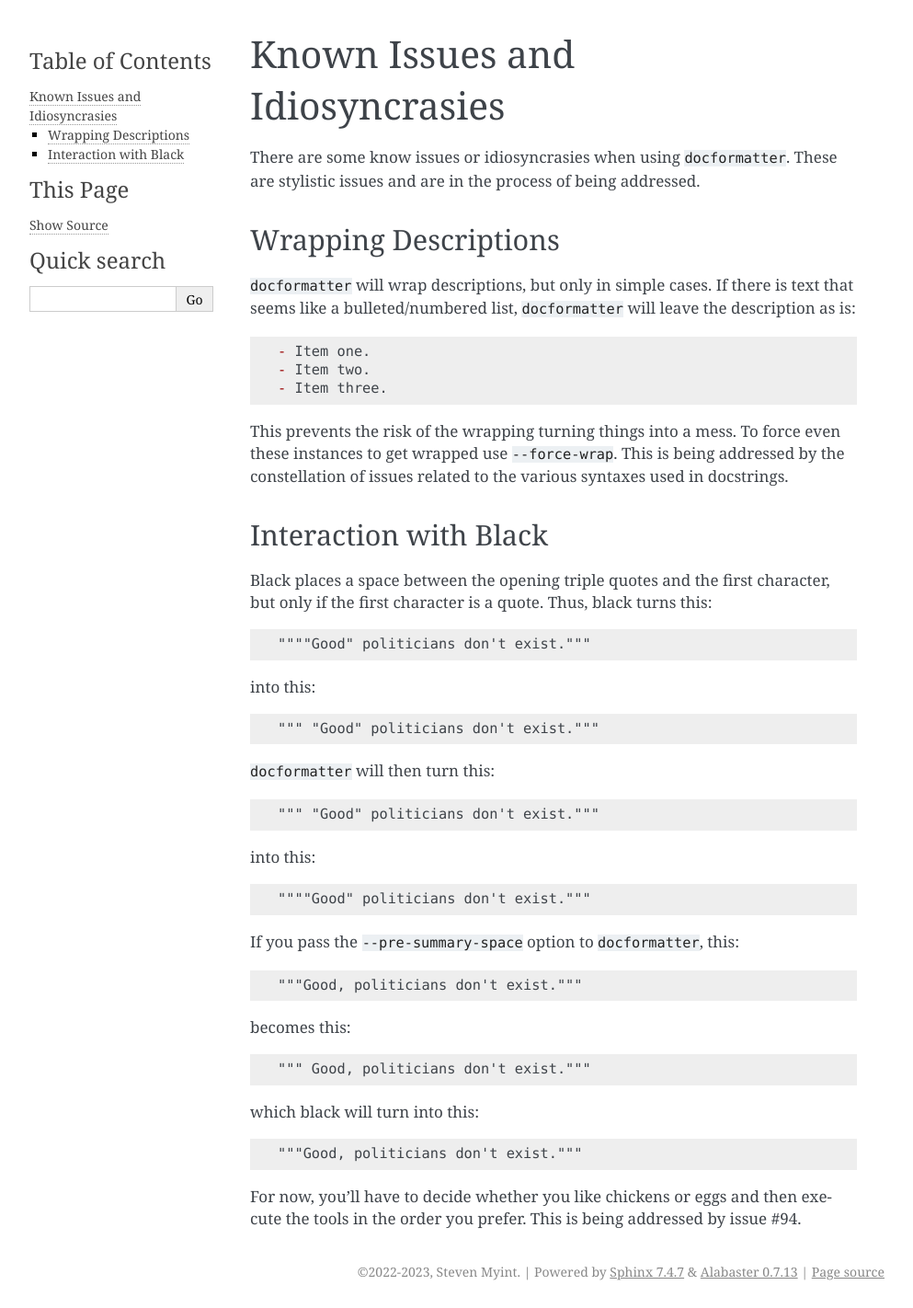
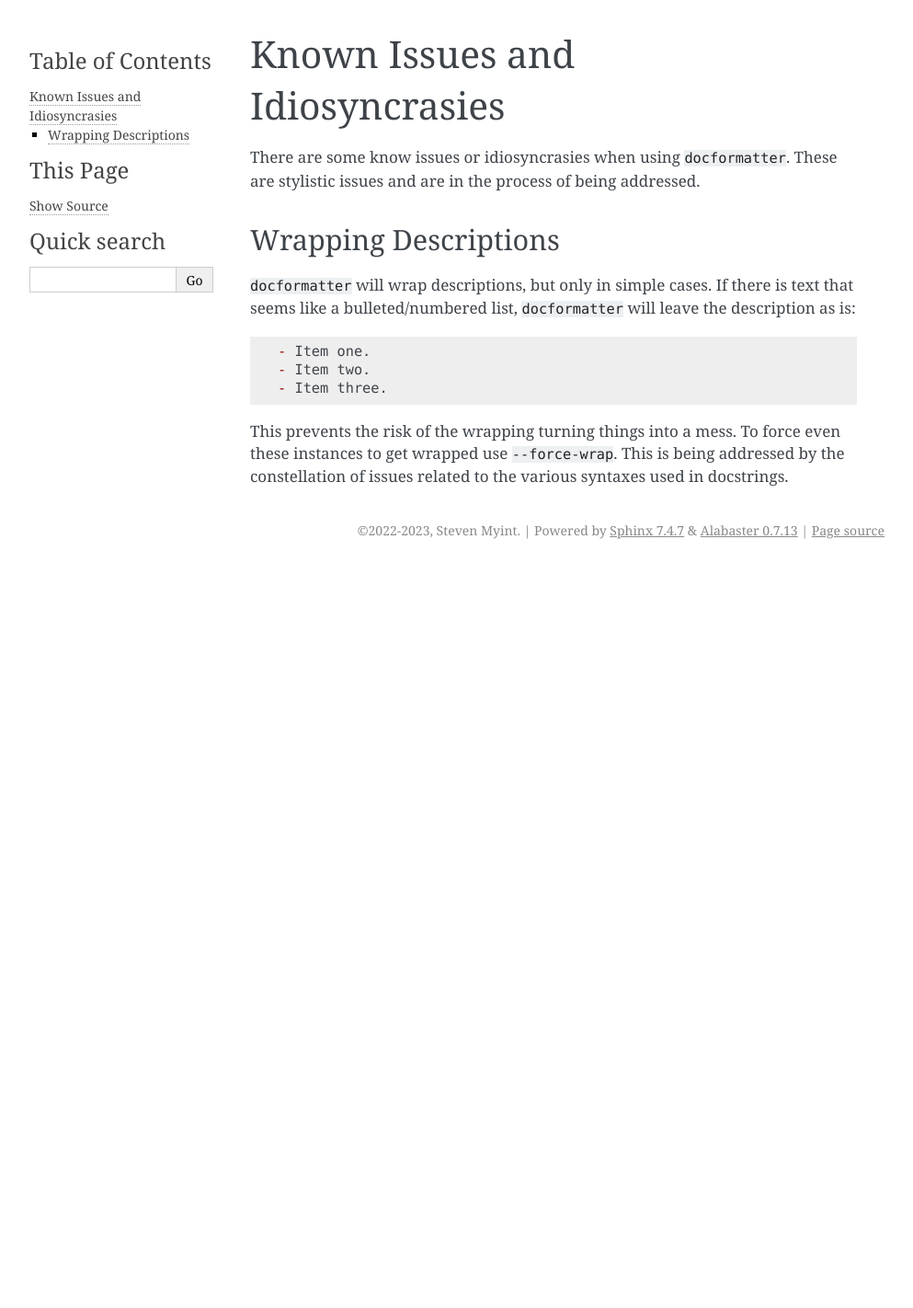
Before and after one commit to PyCQA/docformatter, a Sphinx documentation site: the page built from docs/source/faq.rst, in a window 1280 px wide. Shown: the whole page at 92% size, without its empty margins (148-1141 px from the left). Built offline with Sphinx 7.4.7, drawn with Linux system fonts in a browser that asks for light colours; after the commit the page ends 900 px from its top, so only the background shows below that.

```diff
--- a/docs/source/faq.rst
+++ b/docs/source/faq.rst
@@ -22,53 +22,3 @@
 even these instances to get wrapped use ``--force-wrap``.  This is being
 addressed by the constellation of issues related to the various syntaxes used
 in docstrings.
-
-Interaction with Black
-----------------------
-
-Black places a space between the opening triple quotes and the first
-character, but only if the first character is a quote.  Thus, black turns this:
-
-.. code-block:: rest
-
-    """"Good" politicians don't exist."""
-
-into this:
-
-.. code-block:: rest
-
-    """ "Good" politicians don't exist."""
-
-``docformatter`` will then turn this:
-
-.. code-block:: rest
-
-    """ "Good" politicians don't exist."""
-
-into this:
-
-.. code-block:: rest
-
-    """"Good" politicians don't exist."""
-
-If you pass the ``--pre-summary-space`` option to ``docformatter``, this:
-
-.. code-block:: rest
-
-    """Good, politicians don't exist."""
-
-becomes this:
-
-.. code-block:: rest
-
-    """ Good, politicians don't exist."""
-
-which black will turn into this:
-
-.. code-block:: rest
-
-    """Good, politicians don't exist."""
-
-For now, you'll have to decide whether you like chickens or eggs and then
-execute the tools in the order you prefer.  This is being addressed by issue
-#94.
```
Also changed, not shown: 5 other files.
